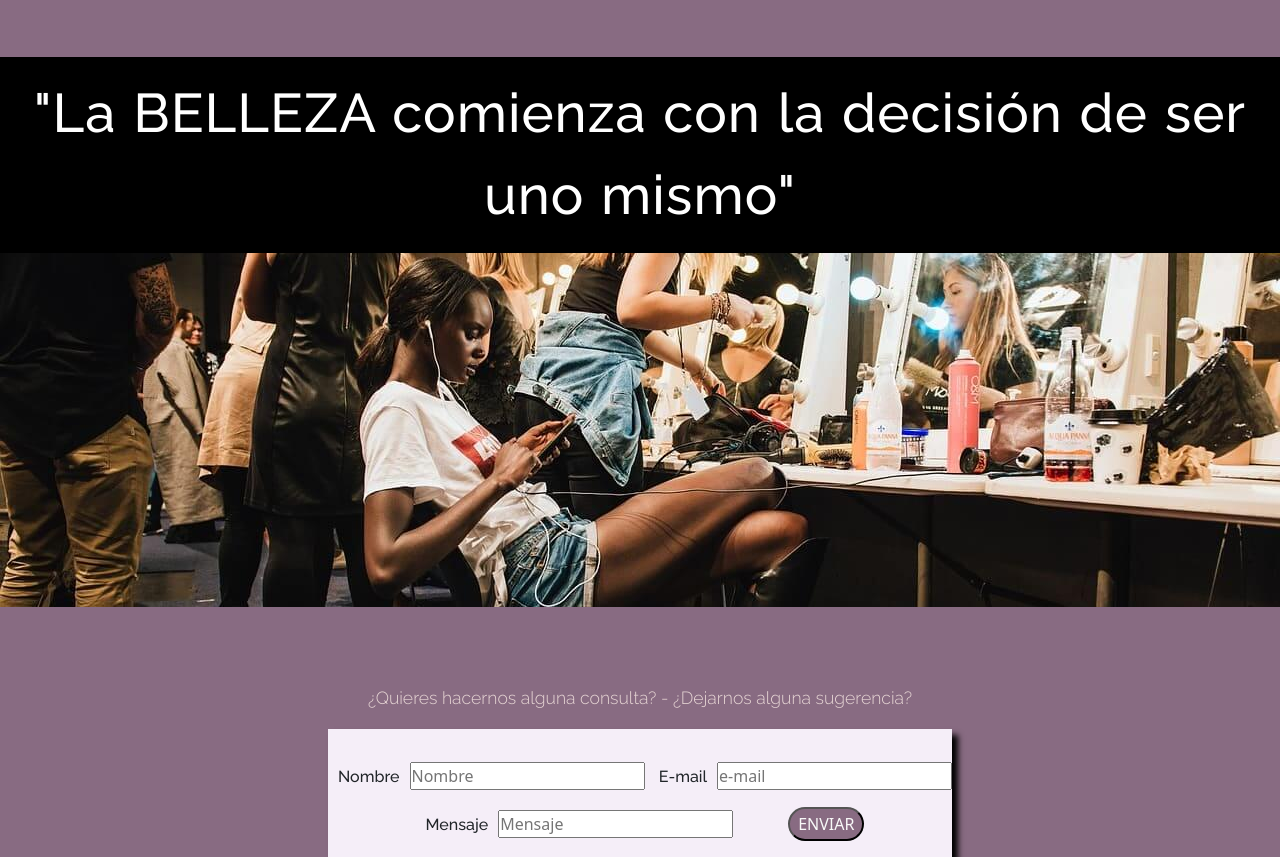
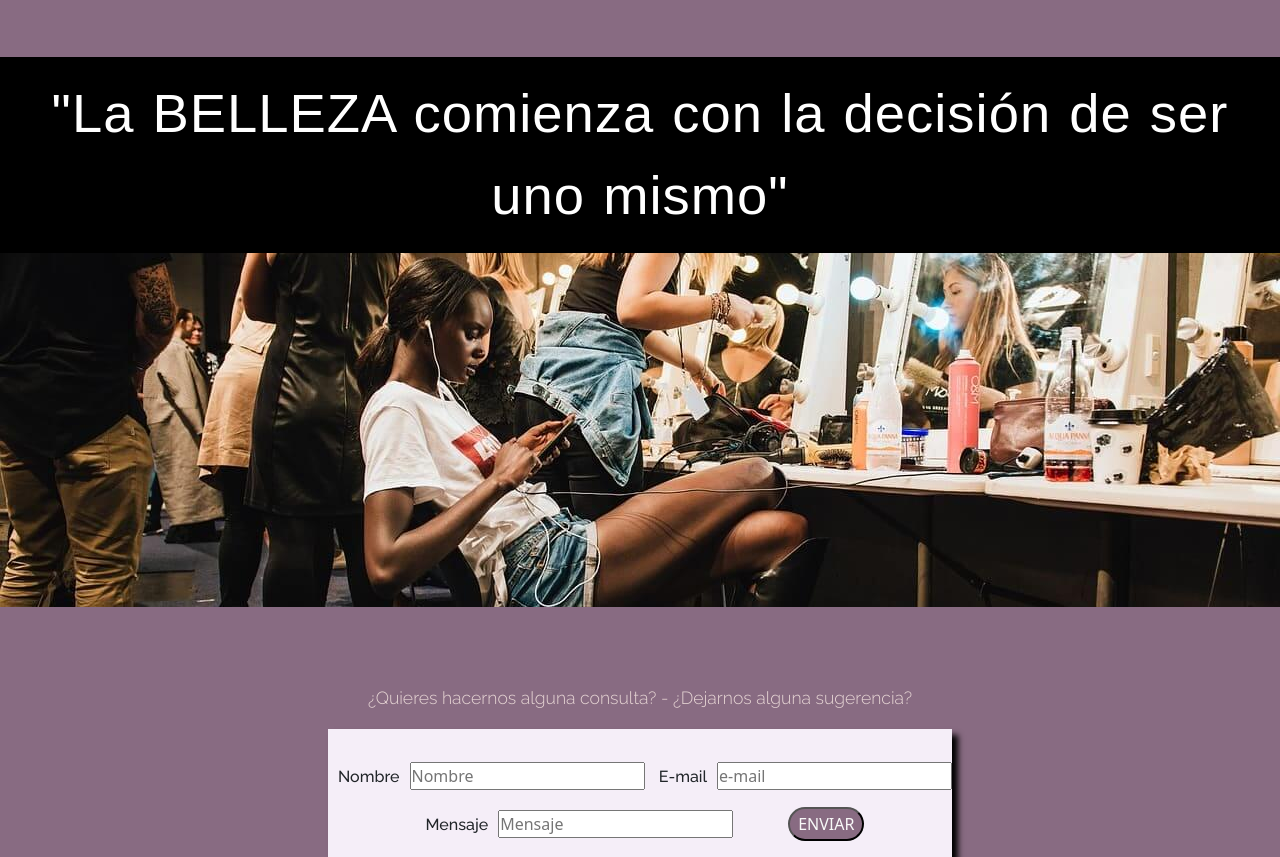
Before and after one commit to Quimey-Zorrilla/Peluq-zorrilla, a website: page pages/blog.html in a window 1280 px wide. Shown: the part 956-1813 px from the top of the page. Drawn offline with nearby package versions, Linux system fonts and the light colour scheme; a web font is replaced by a local one.

Commit message:
Revision de detalles

```diff
--- a/scss/layout/_blog.scss
+++ b/scss/layout/_blog.scss
@@ -126,10 +126,10 @@
         margin-top: 30px;
         p{
             font-size: 3.4rem;
-            font-family: $letra;
+            font-family:fantasy;
             word-spacing: 2px;
             background-color: black;
-            padding: 16px 15px;
+            padding: 16px 17px;
             letter-spacing: 1px;
             @include tablet{
                 margin-top: 50px;
--- a/scss/layout/_turnos.scss
+++ b/scss/layout/_turnos.scss
@@ -177,6 +177,7 @@ h1{
     div{
         color: blanchedalmond;
         h2{
+            font-size: 22px;
             text-align: justify;
             margin-left: 20px;
             @include laptop{
@@ -193,6 +194,7 @@ h1{
     }
     h3{
         color: blanchedalmond;
+        font-size: 24px;
         @include laptop{
             font-size: 22px;
             margin: 8px 8px;
```
Also changed, not shown: css/estilos.css.
